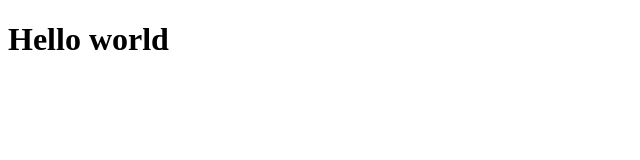
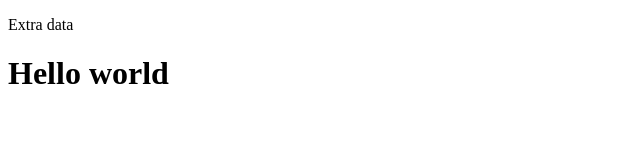
Before and after one commit to naval1313/Html-Project-Demo, a plain HTML site: page index.html in a window 1280 px wide. Shown: the whole page, without its empty margins (0-640 px from the left). Drawn offline with Linux system fonts and the light colour scheme.

Commit message:
Update index.html

```diff
--- a/index.html
+++ b/index.html
@@ -4,6 +4,7 @@
     <meta charset="UTF-8">
     <meta name="viewport" content="width=device-width, initial-scale=1.0">
     <title>Document</title>
+    <p>Extra data</p>
 </head>
 <body>
     <h1>Hello world</h1>
```
